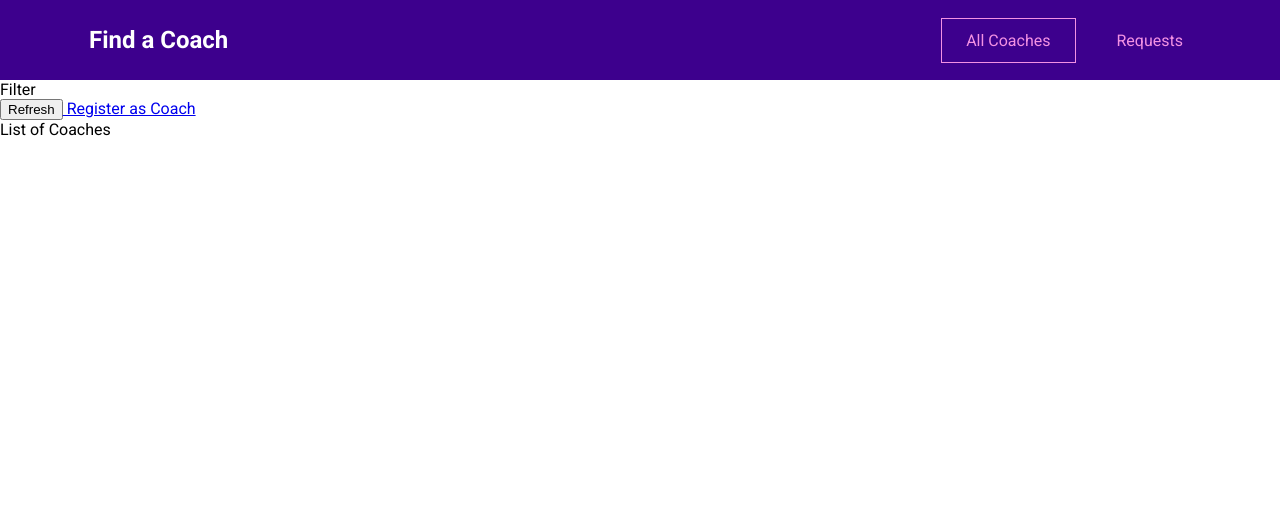
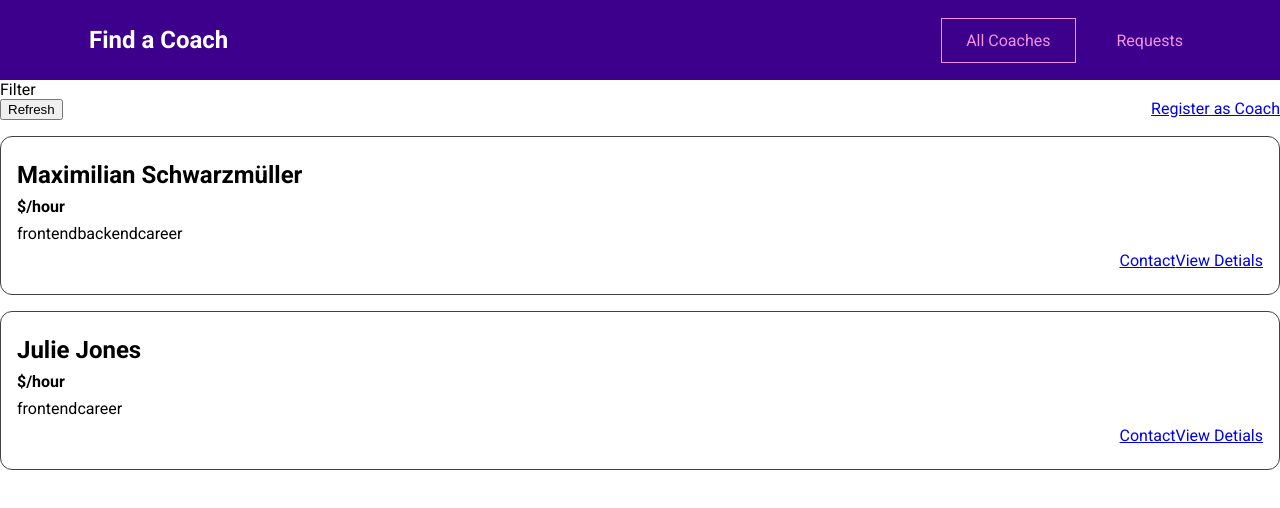
Before and after one commit to euion/udemy-find-a-coach, a Vue app: page /coaches in a window 1280 px wide. Shown: the top 508 px of the page. Built offline with nearby package versions, Linux system fonts and the light colour scheme.

Commit message:
Feat 코치목록 및 목록항목 작업

```diff
--- a/src/components/HelloWorld.vue
+++ /dev/null
@@ -1,58 +0,0 @@
-<template>
-  <div class="hello">
-    <h1>{{ msg }}</h1>
-    <p>
-      For a guide and recipes on how to configure / customize this project,<br>
-      check out the
-      <a href="https://cli.vuejs.org" target="_blank" rel="noopener">vue-cli documentation</a>.
-    </p>
-    <h3>Installed CLI Plugins</h3>
-    <ul>
-      <li><a href="https://github.com/vuejs/vue-cli/tree/dev/packages/%40vue/cli-plugin-babel" target="_blank" rel="noopener">babel</a></li>
-      <li><a href="https://github.com/vuejs/vue-cli/tree/dev/packages/%40vue/cli-plugin-eslint" target="_blank" rel="noopener">eslint</a></li>
-    </ul>
-    <h3>Essential Links</h3>
-    <ul>
-      <li><a href="https://vuejs.org" target="_blank" rel="noopener">Core Docs</a></li>
-      <li><a href="https://forum.vuejs.org" target="_blank" rel="noopener">Forum</a></li>
-      <li><a href="https://chat.vuejs.org" target="_blank" rel="noopener">Community Chat</a></li>
-      <li><a href="https://twitter.com/vuejs" target="_blank" rel="noopener">Twitter</a></li>
-      <li><a href="https://news.vuejs.org" target="_blank" rel="noopener">News</a></li>
-    </ul>
-    <h3>Ecosystem</h3>
-    <ul>
-      <li><a href="https://router.vuejs.org" target="_blank" rel="noopener">vue-router</a></li>
-      <li><a href="https://vuex.vuejs.org" target="_blank" rel="noopener">vuex</a></li>
-      <li><a href="https://github.com/vuejs/vue-devtools#vue-devtools" target="_blank" rel="noopener">vue-devtools</a></li>
-      <li><a href="https://vue-loader.vuejs.org" target="_blank" rel="noopener">vue-loader</a></li>
-      <li><a href="https://github.com/vuejs/awesome-vue" target="_blank" rel="noopener">awesome-vue</a></li>
-    </ul>
-  </div>
-</template>
-
-<script>
-export default {
-  name: 'HelloWorld',
-  props: {
-    msg: String
-  }
-}
-</script>
-
-<!-- Add "scoped" attribute to limit CSS to this component only -->
-<style scoped>
-h3 {
-  margin: 40px 0 0;
-}
-ul {
-  list-style-type: none;
-  padding: 0;
-}
-li {
-  display: inline-block;
-  margin: 0 10px;
-}
-a {
-  color: #42b983;
-}
-</style>
--- /dev/null
+++ b/src/components/coaches/CoachItem.vue
@@ -0,0 +1,59 @@
+<template>
+  <li>
+    <h3>{{ fullName }}</h3>
+    <h4>${{ rate }}/hour</h4>
+    <div>
+      <span v-for="area in areas" :key="area">
+        {{ area }}
+      </span>
+    </div>
+    <div class="actions">
+      <router-link :to="coachContactLink">Contact</router-link>
+      <router-link :to="coachDetailsLink">View Detials</router-link>
+    </div>
+  </li>
+</template>
+
+<script>
+export default {
+  props: ["id", "firstName", "lastName", "rate", "areas"],
+  computed: {
+    fullName() {
+      return this.firstName + " " + this.lastName;
+    },
+    coachContactLink() {
+      return this.$route.path + "/" + this.id + "/contact"; //  /coaches/c1/contact
+    },
+    coachDetailsLink() {
+      return this.$route.path + "/" + this.id; //  /coaches/c1
+    },
+  },
+};
+</script>
+
+<style scoped>
+li {
+  margin: 1rem 0;
+  border: 1px solid #424242;
+  border-radius: 12px;
+  padding: 1rem;
+}
+
+h3 {
+  font-size: 1.5rem;
+}
+
+h3,
+h4 {
+  margin: 0.5rem 0;
+}
+
+div {
+  margin: 0.5rem 0;
+}
+
+.actions {
+  display: flex;
+  justify-content: flex-end;
+}
+</style>
--- a/src/main.js
+++ b/src/main.js
@@ -1,9 +1,12 @@
 import { createApp } from "vue";
 
 import router from "./router.js";
+import store from "./store/index.js";
 import App from "./App.vue";
 
 const app = createApp(App);
 
 app.use(router);
+app.use(store);
+
 app.mount("#app");
--- a/src/pages/coaches/CoachDetail.vue
+++ b/src/pages/coaches/CoachDetail.vue
@@ -1,5 +1,6 @@
 <template>
   <div>Details for coaches</div>
+  <RouterView></RouterView>
   <RouterLink to="coaches/cl/contact"> Contact </RouterLink>
 </template>
 
--- a/src/pages/coaches/CoachesList.vue
+++ b/src/pages/coaches/CoachesList.vue
@@ -3,12 +3,50 @@
   <section>
     <div class="controls">
       <button>Refresh</button>
-      <RouterLink to="/register"> Register as Coach </RouterLink>
+      <router-link to="/register"> Register as Coach </router-link>
     </div>
-    List of Coaches
+    <ul v-if="hasCoaches">
+      <coach-item
+        v-for="coach in filteredCoaches"
+        :key="coach.id"
+        :id="coach.id"
+        :first-name="coach.firstName"
+        :last-name="coach.lastName"
+        :rast="coach.hourlyRate"
+        :areas="coach.areas"
+      ></coach-item>
+    </ul>
+    <h3 v-else>No coaches found.</h3>
   </section>
 </template>
 
 <script>
-export default {};
+import CoachItem from "../../components/coaches/CoachItem.vue";
+
+export default {
+  components: {
+    CoachItem,
+  },
+  computed: {
+    filteredCoaches() {
+      return this.$store.getters["coaches/coaches"];
+    },
+    hasCoaches() {
+      return this.$store.getters["coaches/hasCoaches"];
+    },
+  },
+};
 </script>
+
+<style scoped>
+ul {
+  list-style: none;
+  margin: 0;
+  padding: 0;
+}
+
+.controls {
+  display: flex;
+  justify-content: space-between;
+}
+</style>
--- a/src/pages/requests/ContactCoach.vue
+++ b/src/pages/requests/ContactCoach.vue
@@ -1,5 +1,5 @@
 <template>
-  <div>test</div>
+  <div>Contact A Coach</div>
 </template>
 
 <script>
--- /dev/null
+++ b/src/store/index.js
@@ -0,0 +1,11 @@
+import { createStore } from "vuex";
+
+import coachesModule from "./modules/coaches/index.js";
+
+const store = createStore({
+  modules: {
+    coaches: coachesModule,
+  },
+});
+
+export default store;
--- /dev/null
+++ b/src/store/modules/coaches/getters.js
@@ -0,0 +1,8 @@
+export default {
+  coaches(state) {
+    return state.coaches;
+  },
+  hasCoaches(state) {
+    return state.coaches && state.coaches.length > 0;
+  },
+};
--- /dev/null
+++ b/src/store/modules/coaches/index.js
@@ -0,0 +1,34 @@
+import mutations from "./mutations.js";
+import actions from "./actions.js";
+import getters from "./getters.js";
+
+export default {
+  namespaced: true,
+  state() {
+    return {
+      coaches: [
+        {
+          id: "c1",
+          firstName: "Maximilian",
+          lastName: "Schwarzmüller",
+          areas: ["frontend", "backend", "career"],
+          description:
+            "I'm Maximilian and I've worked as a freelance web developer for years. Let me help you become a developer as well!",
+          hourlyRate: 30,
+        },
+        {
+          id: "c2",
+          firstName: "Julie",
+          lastName: "Jones",
+          areas: ["frontend", "career"],
+          description:
+            "I am Julie and as a senior developer in a big tech company, I can help you get your first job or progress in your current role.",
+          hourlyRate: 30,
+        },
+      ],
+    };
+  },
+  mutations,
+  actions,
+  getters,
+};
--- /dev/null
+++ b/src/store/modules/coaches/mutations.js
@@ -0,0 +1 @@
+export default {};
```
Also changed, not shown: src/store/modules/coaches/actions.js (added), 1 other file (tests, documents, lock files or other folders).
